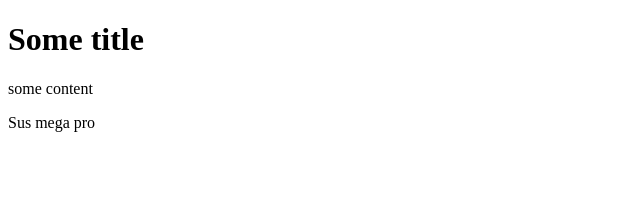
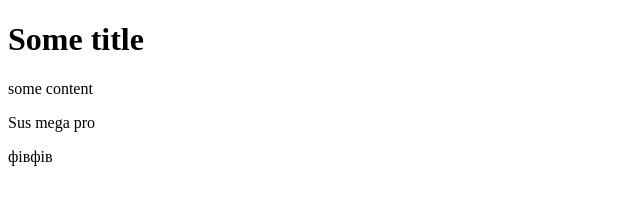
Before and after one commit to Luka-Hrachov/test2, a plain HTML site: page index.html in a window 1280 px wide. Shown: the full height of the page, 0-640 px from the left. Drawn offline with Linux system fonts and the light colour scheme.

Commit message:
Update index.html

```diff
--- a/index.html
+++ b/index.html
@@ -9,5 +9,6 @@
     <h1>Some title</h1>
     <p>some content</p>
     <p>Sus mega pro</p>
+    фівфів
 </body>
 </html>
```
